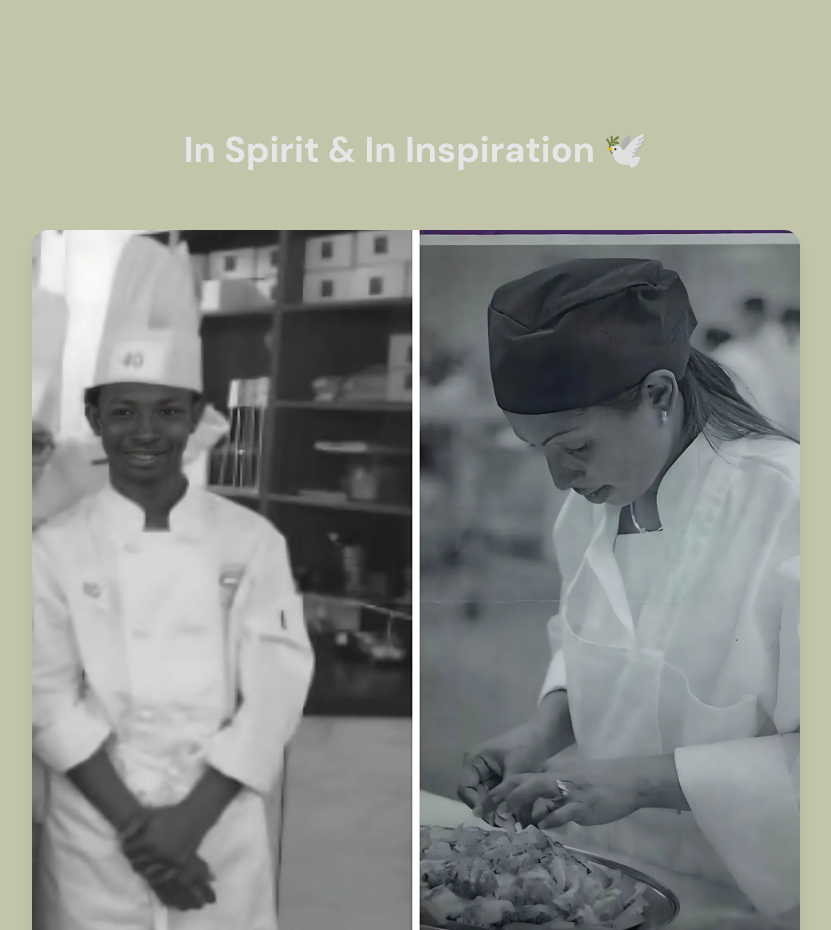
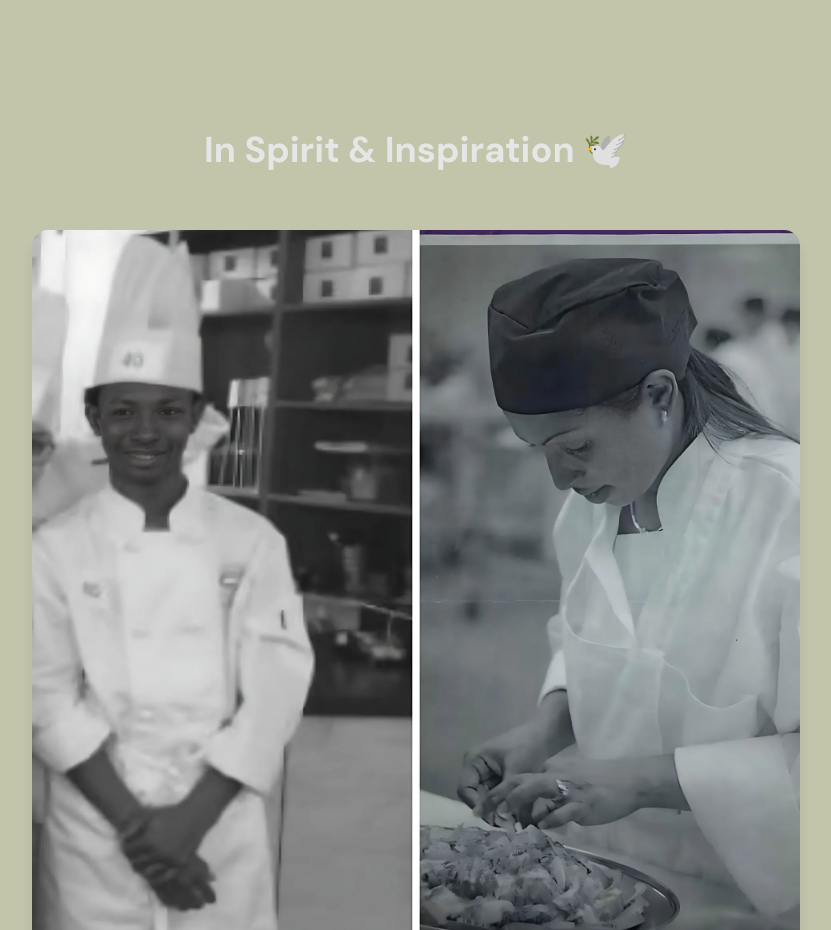
Before and after one commit to Clipzorama/Nature-Cures-Naturally, a React (Vite) app: page / in a window 1280 px wide. Shown: the part 4220-5150 px from the top of the page, without its empty margins (224-1055 px from the left). Built offline with nearby package versions, Linux system fonts and the light colour scheme.

Commit message:
Update Inspiration.jsx

```diff
--- a/src/components/Inspiration.jsx
+++ b/src/components/Inspiration.jsx
@@ -8,7 +8,7 @@ export const Inspiration = () => {
     <section id="inspiration"className="py-32 relative min-h-screen">
       {/* Section Title */}
         <h1 className="px-2 md:px-4 text-center text-3xl md:text-4xl text-card mb-15 font-bold">
-            In Spirit & In Inspiration 🕊️
+            In Spirit & Inspiration 🕊️
         </h1>
 
         <div className="container flex flex-col items-center text-center">
```
